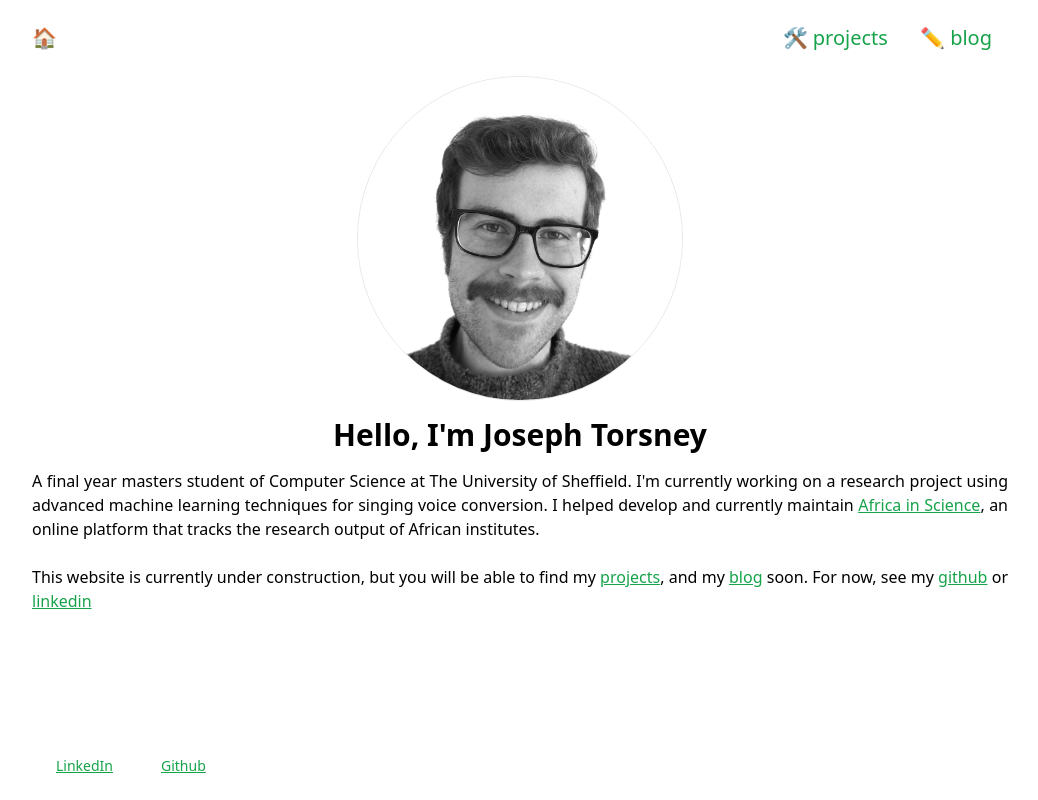
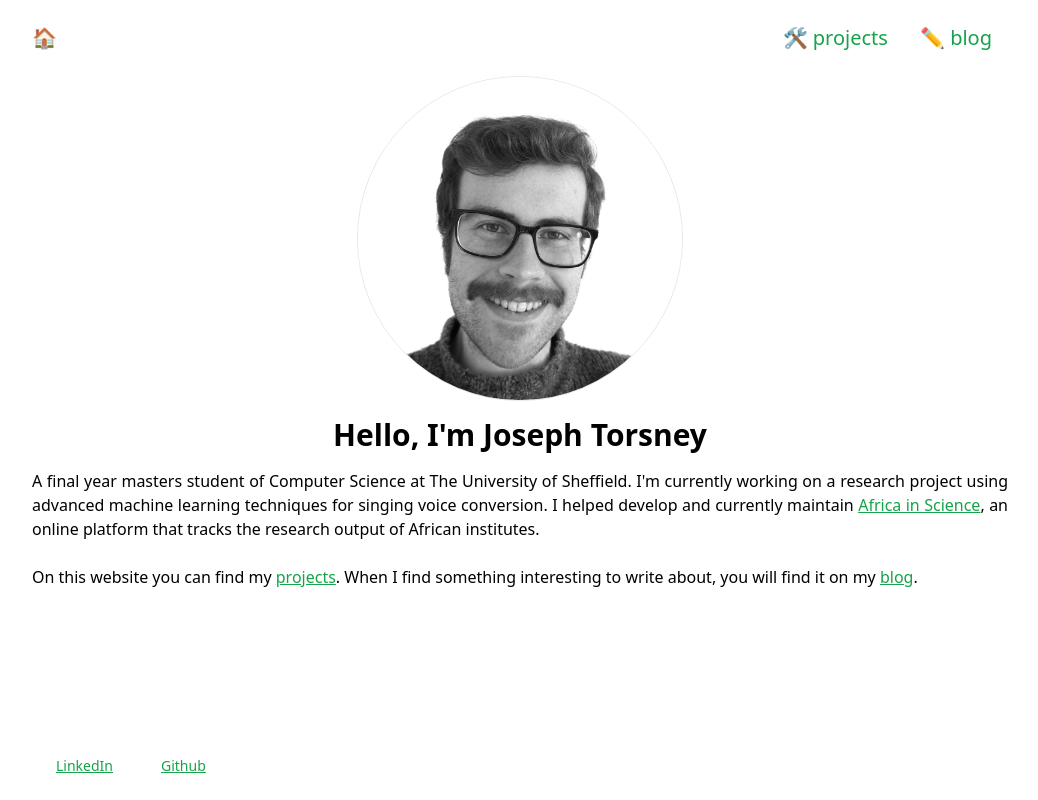
Before and after one commit to joetorsney/blog, a Next.js app: page / in a window 1280 px wide. Shown: the whole page, without its empty margins (120-1158 px from the left). Built offline with nearby package versions, Linux system fonts and the light colour scheme.

Commit message:
content and fix links

```diff
--- a/pages/index.tsx
+++ b/pages/index.tsx
@@ -25,11 +25,9 @@ export default function Home() {
             an online platform that tracks the research output of African institutes.
             <br />
             <br />
-            This website is currently under construction, but you will be able to find my {" "}
-            <Link href='projects' className='text-green-600 underline'>projects</Link>, and my {" "}
-            <Link href='blog' className='text-green-600 underline'>blog</Link> soon. For now, see my {" "}
-            <Link href='http://github.com/joetorsney' className='text-green-600 underline'>github</Link> or {" "}
-            <Link href='https://www.linkedin.com/in/joseph-torsney-788345195/' className='text-green-600 underline'>linkedin</Link>
+            On this website you can find my {" "}
+            <Link href='projects' className='text-green-600 underline'>projects</Link>. When I find something interesting to write about, you will find it on my {" "}
+            <Link href='blog' className='text-green-600 underline'>blog</Link>.
           </p>
         </div>
       </div>
--- a/src/components/footer.tsx
+++ b/src/components/footer.tsx
@@ -3,8 +3,8 @@ import Link from "next/link"
 const Footer = () => (
   <footer className="width-100 py-6 text-sm">
     <div className="[&>*]:mx-4 [&>*]:p-2">
-      <Link href='linkedin' className='text-green-600 underline'>LinkedIn</Link>
-      <Link href='github' className='text-green-600 underline '>Github</Link>
+      <Link href='https://www.linkedin.com/in/joseph-torsney-788345195/' className='text-green-600 underline'>LinkedIn</Link>
+      <Link href='https://github.com/joetorsney' className='text-green-600 underline '>Github</Link>
     </div>
   </footer>
 )
```
